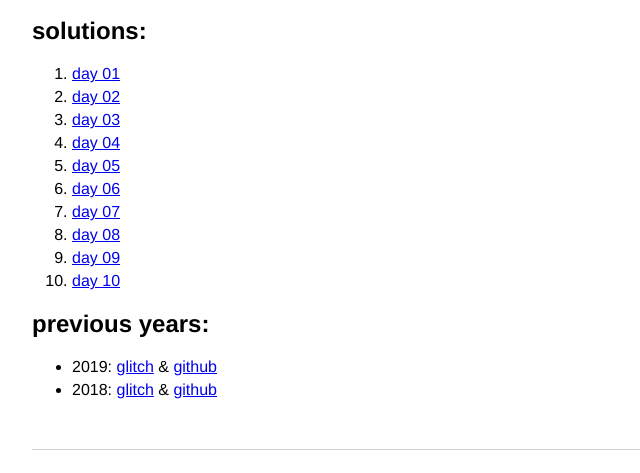
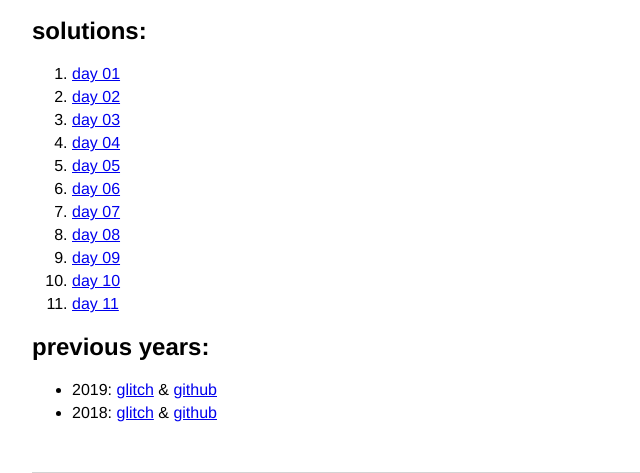
Before and after one commit to dieseltravis/aoc2020, a website: page views/index.html in a window 1280 px wide. Shown: the part 111-584 px from the top of the page, without its empty margins (0-640 px from the left). Drawn offline with Linux system fonts and the light colour scheme.

Commit message:
🐑👧 Updated with Glitch: day 10 sucked, day 11 prep

```diff
--- a/package.json
+++ b/package.json
@@ -1,6 +1,6 @@
 {
   "name": "open-lovely-doom",
-  "version": "2020.12.10",
+  "version": "2020.12.11",
   "description": "Travis's Advent of Code 2020",
   "author": "Travis Hardiman",
   "main": "server.js",
--- a/public/funs.js
+++ b/public/funs.js
@@ -833,6 +833,7 @@
         }
         console.log(count, count2);
 
+        // broken
         return count2;
       }
     },
--- a/views/index.html
+++ b/views/index.html
@@ -34,8 +34,8 @@
         <li><a href="/day/08">day 08</a></li>
         <li><a href="/day/09">day 09</a></li>
         <li><a href="/day/10">day 10</a></li>
+        <li><a href="/day/11">day 11</a></li>
         <!--
-        <li><a href="/day/11">day 11</a></li>
         <li><a href="/day/12">day 12</a></li>
         <li><a href="/day/13">day 13</a></li>
         <li><a href="/day/14">day 14</a></li>
```
Also changed, not shown: README.md.
